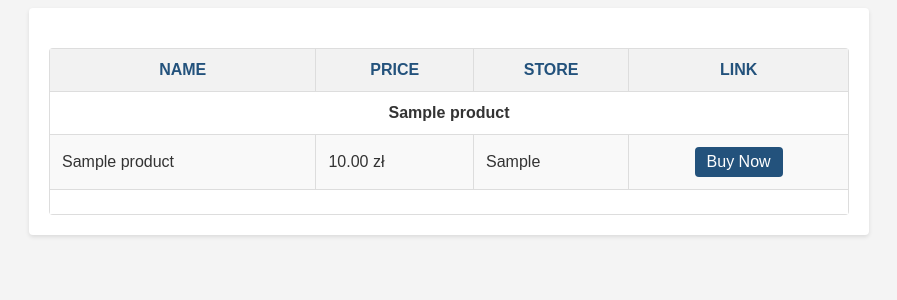
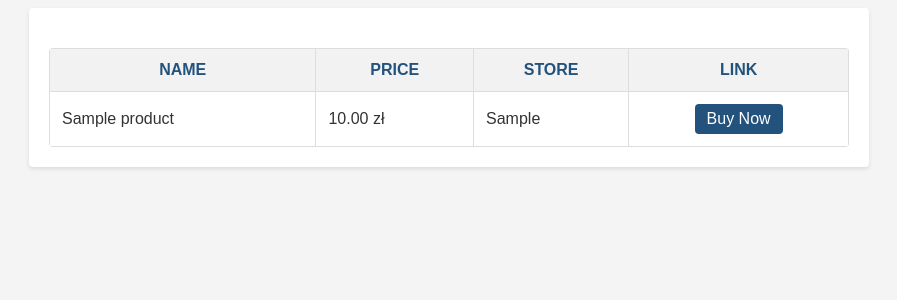
Before and after one commit to grupadwa/cenomat, a Django app: page /product_list/ in a window 1280 px wide. Shown: the top 300 px of the page, without its empty margins (191-1088 px from the left). Run offline with Django 4.2, Linux system fonts and the light colour scheme; tables that the repository leaves empty hold one stand-in row (values such as "Sample post").

Commit message:
Add viewslist

```diff
--- a/comparing_template/viewlist/templates/viewlist/product_list.html
+++ b/comparing_template/viewlist/templates/viewlist/product_list.html
@@ -36,7 +36,7 @@
 
     .product-table th {
       background-color: #f2f2f2;
-      font-weight: bold;
+      font-weight: normal;
       text-transform: uppercase;
       font-size: 12px;
       text-align: center;
@@ -82,34 +82,82 @@
     .product-table td.price {
       white-space: nowrap;
     }
-  </style>
+
+    .product-table .shorten-text {
+      max-width: 200px;
+      overflow: hidden;
+      text-overflow: ellipsis;
+    }
+ </style>
+  <script>
+    function sortTable(columnIndex, isNumeric = false) {
+      var table, rows, switching, i, x, y, shouldSwitch, shouldReverse;
+      table = document.getElementById("myTable");
+      switching = true;
+      shouldReverse = table.getAttribute("data-sort-direction") === "asc";
+
+      while (switching) {
+        switching = false;
+        rows = table.getElementsByTagName("tr");
+
+        for (i = 1; i < (rows.length - 1); i++) {
+          shouldSwitch = false;
+          x = rows[i].getElementsByTagName("td")[columnIndex];
+          y = rows[i + 1].getElementsByTagName("td")[columnIndex];
+
+          var xContent = x.innerHTML.toLowerCase().trim();
+          var yContent = y.innerHTML.toLowerCase().trim();
+
+          if (isNumeric) {
+            xContent = parseFloat(xContent.replace('zł', ''));
+            yContent = parseFloat(yContent.replace('zł', ''));
+          }
+
+          if (shouldReverse) {
+            if (xContent < yContent) {
+              shouldSwitch = true;
+              break;
+            }
+          } else {
+            if (xContent > yContent) {
+              shouldSwitch = true;
+              break;
+            }
+          }
+        }
+
+        if (shouldSwitch) {
+          rows[i].parentNode.insertBefore(rows[i + 1], rows[i]);
+          switching = true;
+        }
+      }
+
+      if (shouldReverse) {
+        table.setAttribute("data-sort-direction", "desc");
+      } else {
+        table.setAttribute("data-sort-direction", "asc");
+      }
+    }
+  </script>
 </head>
 <body>
   <div class="container">
-    <table class="product-table">
+    <table id="myTable" class="product-table" data-sort-direction="asc">
       <thead>
         <tr>
-          <th class="name"><strong>Name</strong></th>
-          <th class="price"><strong>Price</strong></th>
-          <th class="store"><strong>Store</strong></th>
-          <th class="link"><strong>Link</strong></th>
+          <th class="name" onclick="sortTable(0)">NAME</th>
+          <th class="price" onclick="sortTable(1, true)">PRICE</th>
+          <th class="store" onclick="sortTable(2)">STORE</th>
+          <th class="link">LINK</th>
         </tr>
       </thead>
       <tbody>
-        {% for product_name, product_list in product_groups.items %}
+        {% for product in object_list %}
           <tr>
-            <td colspan="4" class="product-name"><strong>{{ product_name }}</strong></td>
-          </tr>
-          {% for product in product_list %}
-            <tr>
-              <td>{{ product.name }}</td>
-              <td class="price">{{ product.price }} zł</td>
-              <td>{{ product.store }}</td>
-              <td><a href="{{ product.store_link }}" class="button-link">Buy Now</a></td>
-            </tr>
-          {% endfor %}
-          <tr>
-            <td colspan="4"></td>
+            <td class="shorten-text">{{ product.name }}</td>
+            <td class="price">{{ product.price }} zł</td>
+            <td class="shorten-text">{{ product.store }}</td>
+            <td><a href="{{ product.store_link }}" class="button-link">Buy Now</a></td>
           </tr>
         {% endfor %}
       </tbody>
--- a/comparing_template/viewlist/views.py
+++ b/comparing_template/viewlist/views.py
@@ -1,6 +1,5 @@
 from django.views.generic import ListView
 from .models import Product
-
 
 class ProductList(ListView):
     model = Product
@@ -9,20 +8,3 @@ class ProductList(ListView):
     def get_queryset(self):
         queryset = super().get_queryset()
         return queryset.order_by('name', 'price')
-
-    def get_context_data(self, **kwargs):
-        context = super().get_context_data(**kwargs)
-
-        products = self.get_queryset()
-
-        product_groups = {}
-        for product in products:
-            product_name = product.name
-            if product_name in product_groups:
-                product_groups[product_name].append(product)
-            else:
-                product_groups[product_name] = [product]
-
-        context['product_groups'] = product_groups
-
-        return context
```
